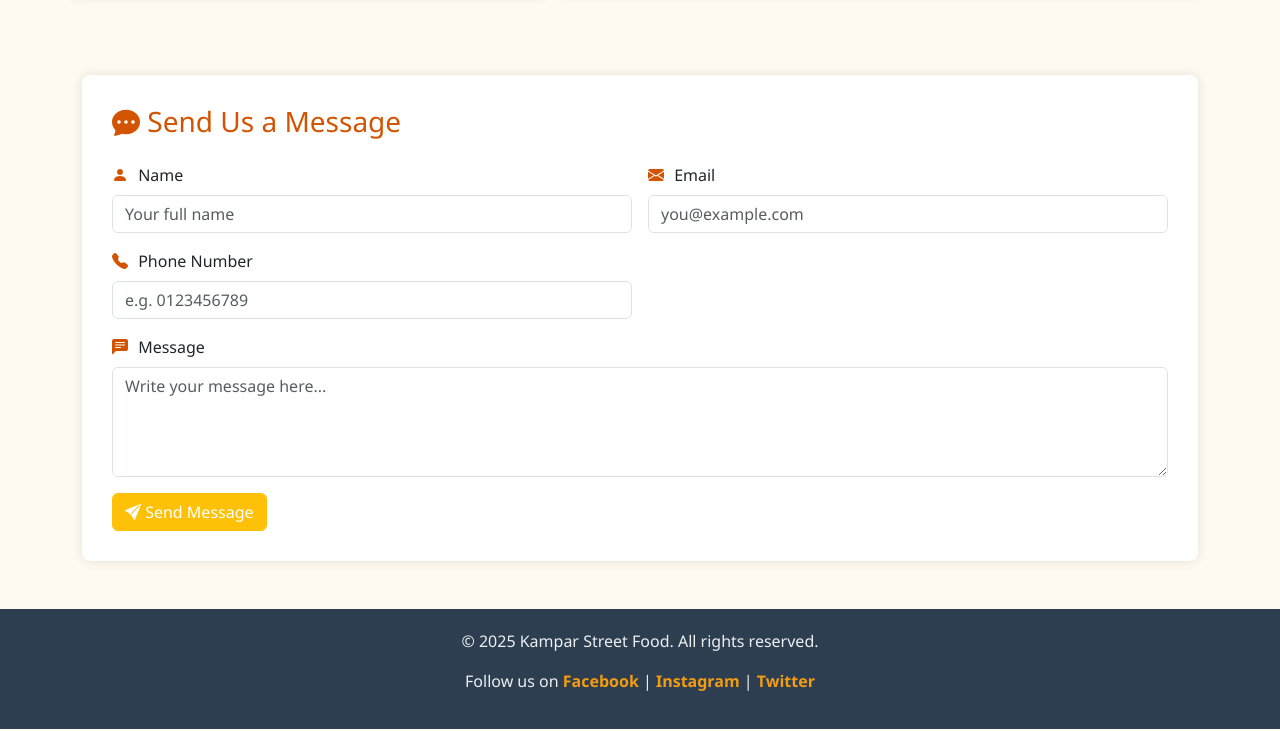
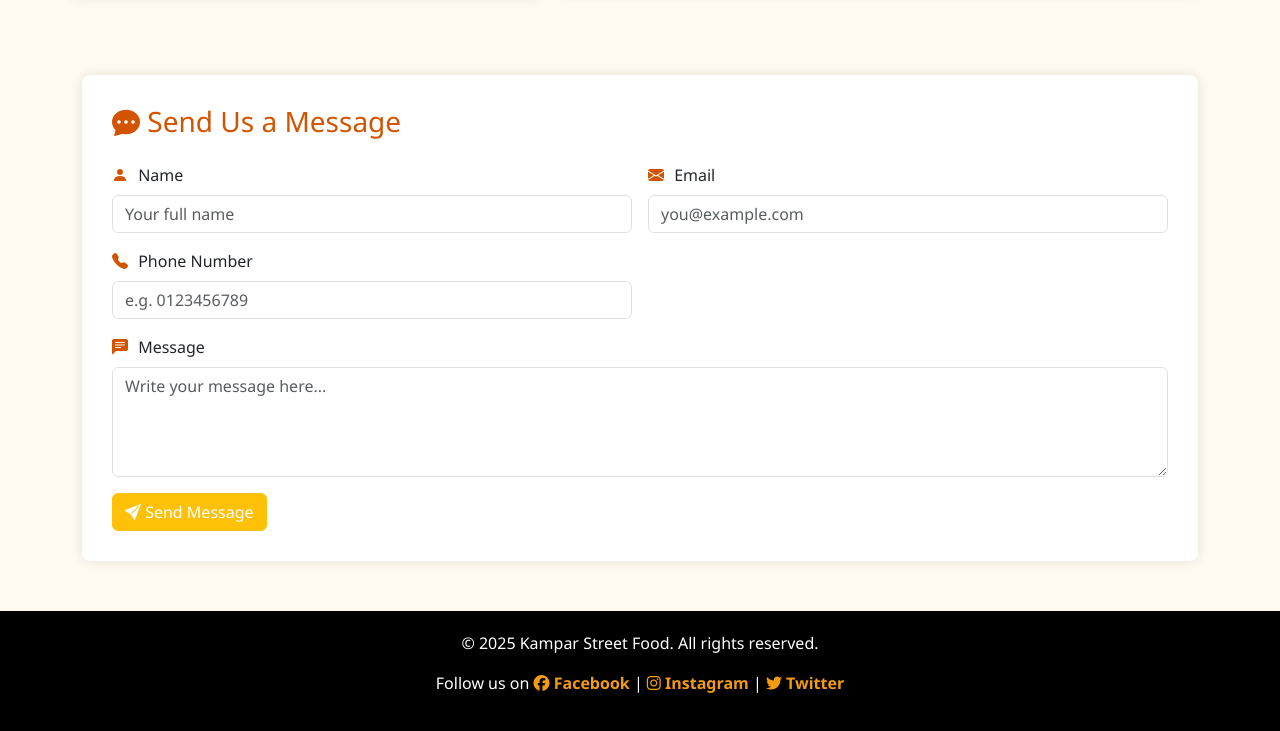
Before and after one commit to desmondcmh2002-hash/UCCD2323-KamparStreetFood-website, a plain HTML site: page ContactUs.html in a window 1280 px wide. Shown: the part 887-1618 px from the top of the page. Drawn offline with nearby package versions, Linux system fonts and the light colour scheme.

Commit message:
Add files via upload

```diff
--- a/ContactUs.html
+++ b/ContactUs.html
@@ -4,6 +4,10 @@
   <meta charset="UTF-8" />
   <meta name="viewport" content="width=device-width, initial-scale=1" />
   <title>Contact Us - Kampar Street Food</title>
+
+  <link rel="stylesheet" href="https://cdnjs.cloudflare.com/ajax/libs/font-awesome/6.5.0/css/all.min.css">
+
+
   <link href="https://cdn.jsdelivr.net/npm/bootstrap@5.3.0/dist/css/bootstrap.min.css" rel="stylesheet" />
   <link href="https://cdn.jsdelivr.net/npm/bootstrap-icons@1.10.5/font/bootstrap-icons.css" rel="stylesheet" />
   <link href="https://fonts.googleapis.com/css2?family=Poppins:wght@600;700&display=swap" rel="stylesheet" />
@@ -34,9 +38,21 @@
     .gif-box img { width: 100%; height: 100%; object-fit: cover; }
     .form-container { background-color: #fff; padding: 30px; border-radius: 8px; box-shadow: 0 0 12px rgba(0,0,0,0.1); margin-bottom: 40px; }
     .form-label i { margin-right: 6px; color: #d35400; }
-    footer { background-color: #2c3e50; color: #ecf0f1; text-align: center; padding: 20px 10px; }
-    footer a { color: #f39c12; text-decoration: none; font-weight: 600; }
-    footer a:hover { text-decoration: underline; }
+footer {
+  background: #000;
+  color: white;
+  text-align: center;
+  padding: 20px;
+  margin-top: 50px;
+}
+footer a {
+  color: #f39c12;
+  text-decoration: none;
+  font-weight: 600;
+}
+footer a:hover {
+  text-decoration: underline;
+}
     .translate-wrapper { display: inline-block; white-space: nowrap; overflow-x: auto; }
     iframe.goog-te-menu-frame { max-width: 100% !important; overflow-x: auto !important; }
     @media (max-width: 576px) { .translate-wrapper { display: block; width: 100%; overflow-x: auto; margin-top: 5px; } }
@@ -120,8 +136,21 @@
 </div>
 
 <footer>
-  <p>© 2025 Kampar Street Food. All rights reserved.</p>
-  <p>Follow us on <a href="#">Facebook</a> | <a href="#">Instagram</a> | <a href="#">Twitter</a></p>
+<p>© 2025 Kampar Street Food. All rights reserved.</p>
+<p>
+  Follow us on
+  <a href="https://www.facebook.com/KamparStreetFood" target="_blank">
+    <i class="fab fa-facebook"></i> Facebook
+  </a> |
+  <a href="https://www.instagram.com/KamparStreetFood" target="_blank">
+    <i class="fab fa-instagram"></i> Instagram
+  </a> |
+  <a href="https://twitter.com/KamparStreetFood" target="_blank">
+    <i class="fab fa-twitter"></i> Twitter
+  </a>
+</p>
+</p>
+
 </footer>
 
 <script src="https://cdn.jsdelivr.net/npm/bootstrap@5.3.0/dist/js/bootstrap.bundle.min.js"></script>
```
Also changed, not shown: AboutUs.html (+16 -7 lines), Blog.html (+21 -7 lines), home.html (+15 -7 lines).
